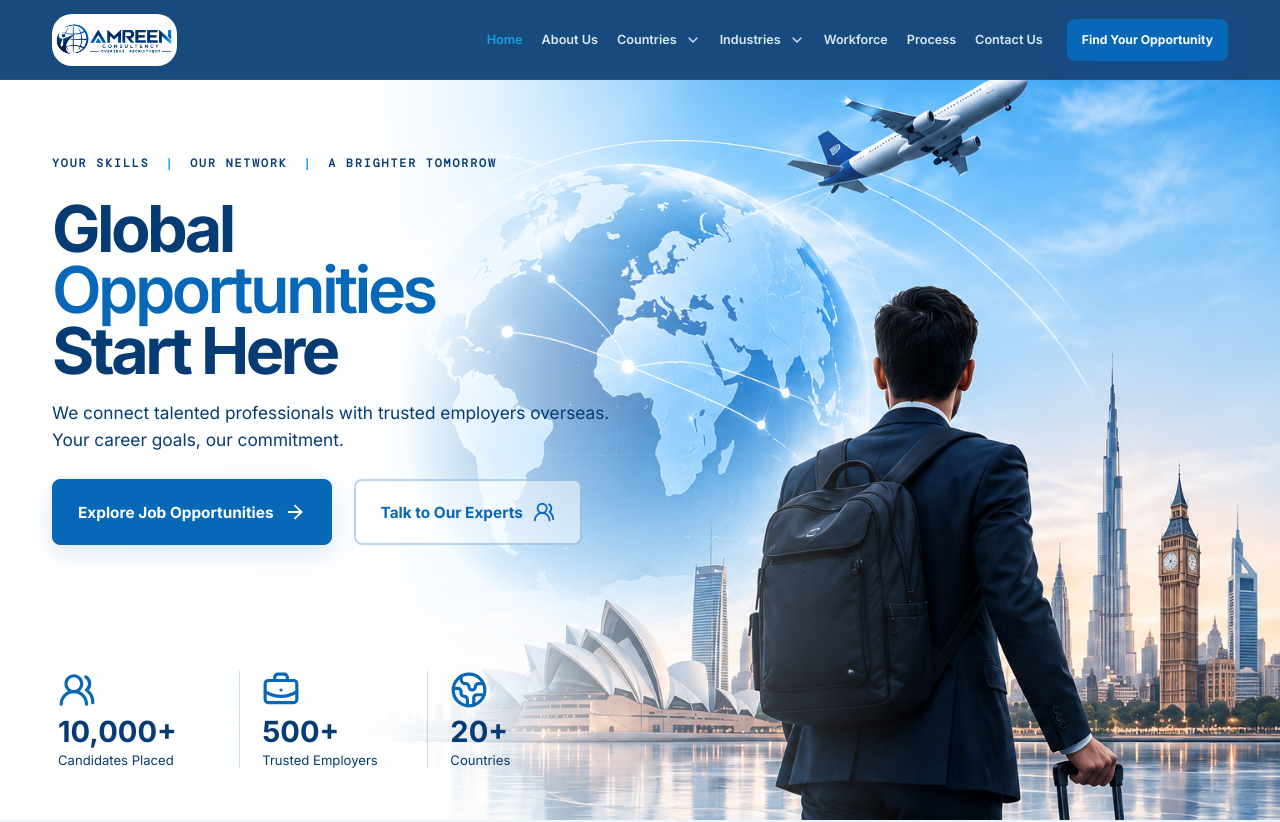
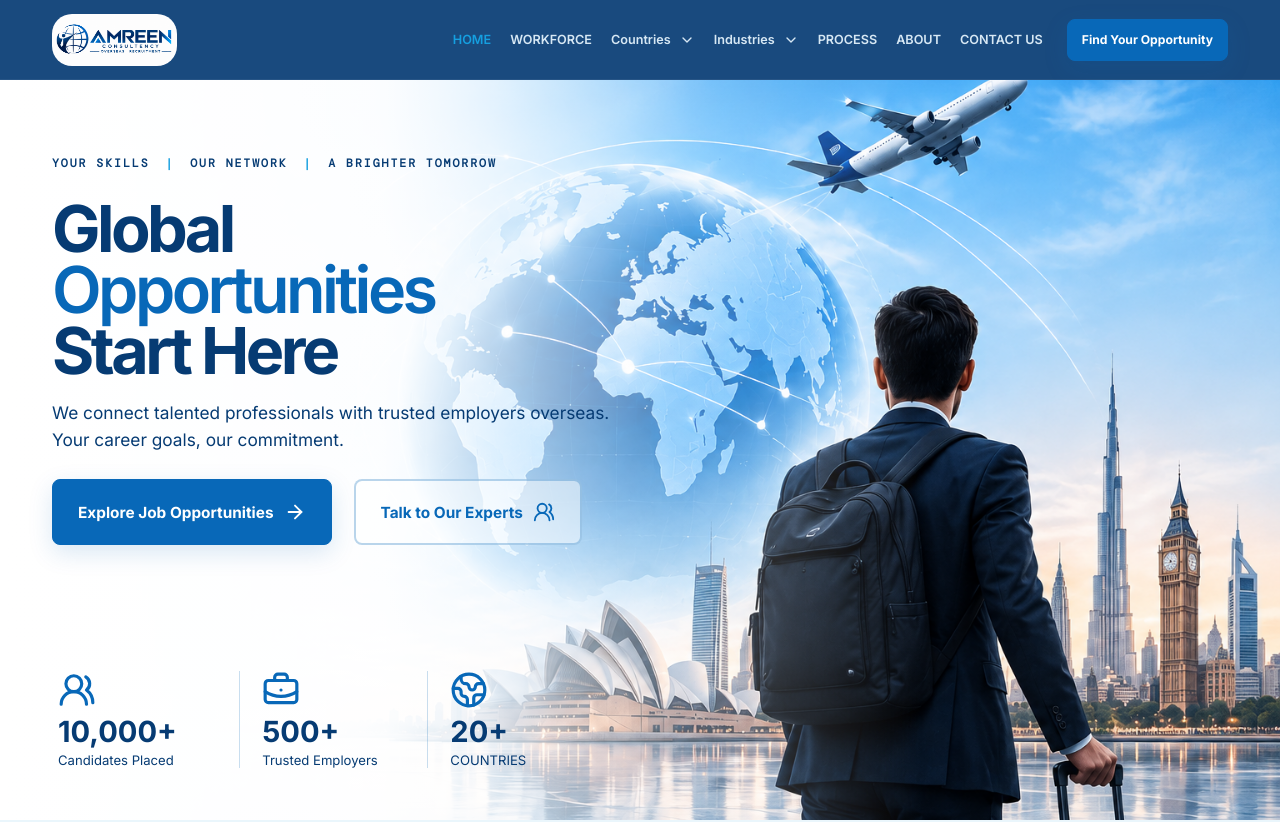
Before and after one commit to ARC-Stack-WebStudio/Amreen-Consultancy, a React (Create React App) app: page / in a window 1280 px wide. Shown: the top 822 px of the page. Built offline with nearby package versions, Linux system fonts and the light colour scheme; a web font is replaced by a local one.

Commit message:
update header

```diff
--- a/src/components/Footer.jsx
+++ b/src/components/Footer.jsx
@@ -1,2 +1,2 @@
 import Brand from './Brand';
-export default function Footer({navigate}){const Link=({to,children})=><button onClick={()=>navigate(to)}>{children}</button>;return <footer><div className="container"><div className="row g-5"><div className="col-12 col-md-5 col-lg-4"><Brand light/><p className="footer-intro">Connecting capable people with meaningful opportunities and helping organisations build exceptional teams.</p></div><div className="col-6 col-md-3 col-lg-2"><h3>Explore</h3><Link to="home">Home</Link><Link to="about">About Us</Link><Link to="jobs">Jobs</Link><Link to="services">Services</Link></div><div className="col-6 col-md-4 col-lg-3"><h3>For talent</h3><Link to="jobs">Explore Jobs</Link><Link to="candidates">Career Guidance</Link><Link to="contact">Submit Profile</Link></div><div className="col-12 col-lg-3"><h3>Let’s connect</h3><p>Ready to take the next step?</p><button className="footer-contact" onClick={()=>navigate('contact')}>Contact our team →</button></div></div><div className="footer-bottom"><span>© 2026 AMREEN CONSULTANCY. All Rights Reserved.</span><span>Privacy Policy &nbsp; · &nbsp; Terms & Conditions</span></div></div></footer>}
+export default function Footer({navigate}){const Link=({to,children})=><button onClick={()=>navigate(to)}>{children}</button>;return <footer><div className="container"><div className="row g-5"><div className="col-12 col-md-5 col-lg-4"><Brand light/><p className="footer-intro">Connecting capable people with meaningful opportunities and helping organisations build exceptional teams.</p></div><div className="col-6 col-md-3 col-lg-2"><h3>Explore</h3><Link to="home">Home</Link><Link to="about">ABOUT</Link><Link to="jobs">Jobs</Link><Link to="services">Services</Link></div><div className="col-6 col-md-4 col-lg-3"><h3>For talent</h3><Link to="jobs">Explore Jobs</Link><Link to="candidates">Career Guidance</Link><Link to="contact">Submit Profile</Link></div><div className="col-12 col-lg-3"><h3>Let’s connect</h3><p>Ready to take the next step?</p><button className="footer-contact" onClick={()=>navigate('contact')}>Contact our team →</button></div></div><div className="footer-bottom"><span>© 2026 AMREEN CONSULTANCY. All Rights Reserved.</span><span>Privacy Policy &nbsp; · &nbsp; Terms & Conditions</span></div></div></footer>}
--- a/src/components/Header.jsx
+++ b/src/components/Header.jsx
@@ -5,15 +5,15 @@ import CountryDropdown from './CountryDropdown';
 import IndustryDropdown from './IndustryDropdown';
 
 const links = [
-	['home', 'Home'],
-	['about', 'About Us'],
-	['workforce', 'Workforce'],
-	['process', 'Process'],
+	['home', 'HOME'],
+    ['workforce', 'WORKFORCE'],
+	['process', 'PROCESS'],
 	// ['jobs', 'Jobs'],
 	// ['services', 'Services'],
 	// ['employers', 'For Employers'],
 	// ['candidates', 'For Candidates'],
-	['contact', 'Contact Us'],
+	['about', 'ABOUT'],
+	['contact', 'CONTACT US'],
 ];
 
 export default function Header({ page, navigate }) {
--- a/src/pages/Home.jsx
+++ b/src/pages/Home.jsx
@@ -8,7 +8,7 @@ import WhyEmployersChooseAmreen from '../components/WhyEmployersChooseAmreen';
 const categories=[['Healthcare',Stethoscope],['Construction',Wrench],['Hospitality',HeartHandshake],['Information Technology',ChartNoAxesCombined],['Engineering',Wrench],['Administration',BriefcaseBusiness],['Sales & Marketing',ChartNoAxesCombined],['Skilled Trades',Wrench]];
 const features=[['Right People','We connect opportunity with the right talent.',UsersRound],['Global Reach','Access opportunities across international markets.',Globe2],['Trust & Integrity','Guidance with transparency and responsibility.',ShieldCheck],['Better Futures','Supporting career growth that lasts.',ChartNoAxesCombined]];
 function Counter({end,label}){const [v,setV]=useState(0),ref=useRef();useEffect(()=>{const ob=new IntersectionObserver(([e])=>{if(!e.isIntersecting)return;let s;const tick=t=>{s??=t;setV(Math.min(end,Math.round((t-s)/900*end)));if(t-s<900)requestAnimationFrame(tick)};requestAnimationFrame(tick);ob.disconnect()});ob.observe(ref.current);return()=>ob.disconnect()},[end]);return <div ref={ref}><b>{v.toLocaleString()}+</b><span>{label}</span></div>}
-export default function Home({navigate}){return <><section className="hero home-hero"><div className="home-hero-visual" aria-hidden="true"><img src={heroVisual} alt="" /></div><div className="container home-hero-content"><div className="home-hero-copy"><p className="eyebrow">YOUR SKILLS <span>|</span> OUR NETWORK <span>|</span> A BRIGHTER TOMORROW</p><h1>Global<br/><em>Opportunities</em><br/>Start Here</h1><p>We connect talented professionals with trusted employers overseas. Your career goals, our commitment.</p><div className="hero-actions"><button className="btn btn-primary" onClick={()=>navigate('jobs')}>Explore Job Opportunities <ArrowRight/></button><button className="btn home-hero-secondary" onClick={()=>navigate('contact')}>Talk to Our Experts <UsersRound/></button></div></div><div className="home-hero-stats" aria-label="Amreen Consultancy statistics"><div><UsersRound/><Counter end={10000} label="Candidates Placed"/></div><div><BriefcaseBusiness/><Counter end={500} label="Trusted Employers"/></div><div><Globe2/><Counter end={20} label="Countries"/></div></div></div></section>
+export default function Home({navigate}){return <><section className="hero home-hero"><div className="home-hero-visual" aria-hidden="true"><img src={heroVisual} alt="" /></div><div className="container home-hero-content"><div className="home-hero-copy"><p className="eyebrow">YOUR SKILLS <span>|</span> OUR NETWORK <span>|</span> A BRIGHTER TOMORROW</p><h1>Global<br/><em>Opportunities</em><br/>Start Here</h1><p>We connect talented professionals with trusted employers overseas. Your career goals, our commitment.</p><div className="hero-actions"><button className="btn btn-primary" onClick={()=>navigate('jobs')}>Explore Job Opportunities <ArrowRight/></button><button className="btn home-hero-secondary" onClick={()=>navigate('contact')}>Talk to Our Experts <UsersRound/></button></div></div><div className="home-hero-stats" aria-label="Amreen Consultancy statistics"><div><UsersRound/><Counter end={10000} label="Candidates Placed"/></div><div><BriefcaseBusiness/><Counter end={500} label="Trusted Employers"/></div><div><Globe2/><Counter end={20} label="COUNTRIES"/></div></div></div></section>
 <AboutAmreen navigate={navigate}/><GlobalReach navigate={navigate}/>
 <WhyEmployersChooseAmreen />
 <section className="section categories"><div className="container"><SectionTitle eyebrow="Find your field" title="Opportunities across industries"/><div className="row g-3">{categories.map(([name,Icon])=><div className="col-6 col-md-4 col-lg-3" key={name}><button className="category-card" onClick={()=>navigate('jobs')}><Icon/><span>{name}</span><ArrowRight/></button></div>)}</div></div></section>
--- a/src/pages/Workforce.jsx
+++ b/src/pages/Workforce.jsx
@@ -8,7 +8,7 @@
 
 export default function Workforce({navigate}){return <main className="workforce-page">
   <section className="workforce-hero"><div className="workforce-hero-image" aria-hidden="true"><img src={workforceHero} alt=""/></div><div className="container workforce-hero-content"><p className="workforce-eyebrow">GLOBAL MANPOWER SOLUTIONS</p><h1>Workforce<br/><em>Mobilization Solutions</em></h1><p>Connecting Indian talent with global opportunities. We mobilize skilled, semi-skilled and professional manpower for international projects across industries.</p><div className="workforce-actions"><button className="btn btn-primary" onClick={()=>navigate('contact')}>Request Manpower <ArrowRight/></button><button className="btn workforce-outline" onClick={()=>document.getElementById('mobilization-process')?.scrollIntoView({behavior:'smooth'})}>Watch Our Process <ArrowRight/></button></div><div className="workforce-values"><span><BadgeCheck/>Trusted Recruitment Partner</span><span><Headphones/>End-to-End Support</span><span><Globe2/>Global Opportunities</span></div></div></section>
-  <section className="workforce-intro section"><div className="container"><div className="row g-4 align-items-center"><div className="col-12 col-lg-5"><div className="workforce-intro-image"><img src={workforceHero} alt="Construction professional at an international project site"/></div></div><div className="col-12 col-lg-4"><p className="workforce-eyebrow">ABOUT OUR SERVICE</p><h2>Reliable Recruitment &amp;<br/>Deployment from India</h2><p>At Amreen Consultancy, we source, screen and deploy the right people for your business. From candidate sourcing and trade testing to documentation, medicals, visa processing and final deployment — we manage the entire journey with professionalism and care.</p><button className="btn btn-primary" onClick={()=>navigate('about')}>Know More About Us <ArrowRight/></button></div><div className="col-12 col-lg-3"><div className="workforce-benefits"><span><BadgeCheck/><b>100%</b> Compliant Process</span><span><UsersRound/>Skilled &amp; Verified Workforce</span><span><Globe2/>Timely Deployment</span><span><Headphones/>Dedicated Client Support</span></div></div></div></div></section>
+  <section className="workforce-intro section"><div className="container"><div className="row g-4 align-items-center"><div className="col-12 col-lg-5"><div className="workforce-intro-image"><img src={workforceHero} alt="Construction professional at an international project site"/></div></div><div className="col-12 col-lg-4"><p className="workforce-eyebrow">ABOUT OUR SERVICE</p><h2>Reliable Recruitment &amp;<br/>Deployment from India</h2><p>At Amreen Consultancy, we source, screen and deploy the right people for your business. From candidate sourcing and trade testing to documentation, medicals, visa processing and final deployment — we manage the entire journey with professionalism and care.</p><button className="btn btn-primary" onClick={()=>navigate('about')}>Know More ABOUT <ArrowRight/></button></div><div className="col-12 col-lg-3"><div className="workforce-benefits"><span><BadgeCheck/><b>100%</b> Compliant Process</span><span><UsersRound/>Skilled &amp; Verified Workforce</span><span><Globe2/>Timely Deployment</span><span><Headphones/>Dedicated Client Support</span></div></div></div></div></section>
   <section className="workforce-categories section surface"><div className="container text-center"><p className="workforce-eyebrow">OUR WORKFORCE</p><h2>Skilled Categories We Mobilize</h2><p>We provide a wide range of skilled, semi-skilled and professional manpower to meet diverse industry requirements.</p><div className="workforce-category-grid">{categories.map((name,i)=><article key={name}><img src={workforceHero} alt="Industrial workforce" style={{objectPosition:`${35+i*5}% center`}}/><h3>{name}</h3><span>{i%3===1?'4 – 6 Weeks':'6 – 8 Weeks'}</span></article>)}</div></div></section>
   <section className="workforce-timeline section" id="mobilization-process"><div className="container text-center"><p className="workforce-eyebrow">OUR TIMELINE</p><h2>Typical Mobilization Schedule</h2><p>From sourcing to deployment, we ensure a smooth and transparent process.</p><div className="workforce-timeline-row">{timeline.map(([a,b,Icon])=><article key={a}><Icon/><span>{a}<br/>{b}</span></article>)}<strong>4 – 12 Weeks<small>Typical Mobilization</small></strong></div></div></section>
   <section className="workforce-process section"><div className="container"><div className="row g-5"><div className="col-12 col-lg-7"><p className="workforce-eyebrow">OUR PROCESS</p><h2>End-to-End Workforce Deployment</h2><p>A structured and transparent process to deliver the right people for your project.</p><div className="workforce-process-grid">{process.map((item,i)=><article key={item}><b>0{i+1}</b><span>{item}</span></article>)}</div></div><div className="col-12 col-lg-5"><p className="workforce-eyebrow">QUALITY ASSURANCE</p><h2>Every Candidate is Carefully Verified</h2><p>We ensure only qualified, genuine and job-ready candidates are deployed.</p><div className="workforce-quality">{quality.map(([item,Icon])=><span key={item}><Icon/>{item}</span>)}</div></div></div></div></section>
```
